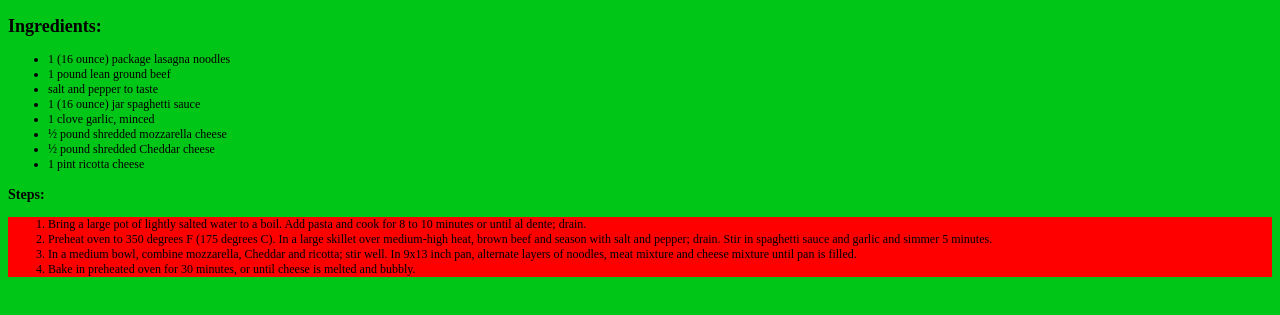
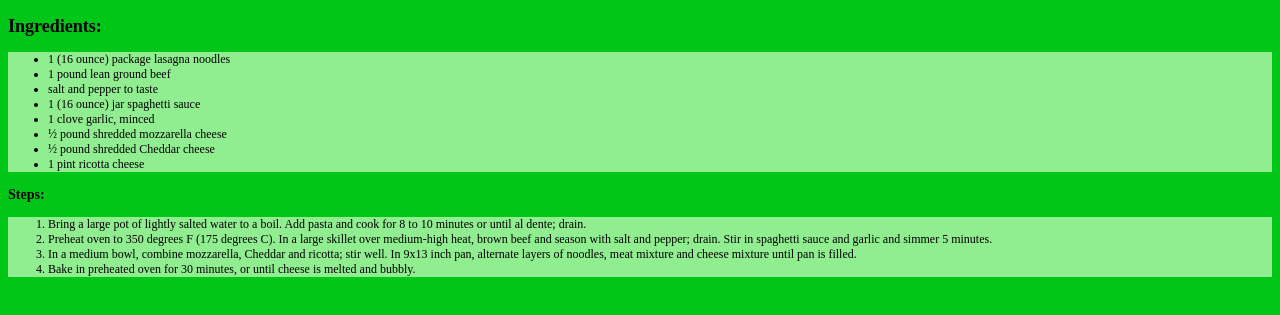
Before and after one commit to MichaelIancu/odin-recipes, a plain HTML site: page recipes/lasagna.html in a window 1280 px wide. Shown: the part 385-700 px from the top of the page. Drawn offline with Linux system fonts and the light colour scheme; files that its build step writes are made by us from their sources.

Commit message:
change background color to lightgreen

```diff
--- a/css/style.css
+++ b/css/style.css
@@ -1,7 +1,10 @@
 .steps {
-    list-style-type: lower-alpha;
-    background-color: red;
+    background-color: lightgreen;
 }
+.lasagna-Ingredients {
+    background-color: lightgreen;
+}
+
 body {
     background-color: #00c717  ;
     font-size: 12px;
```
